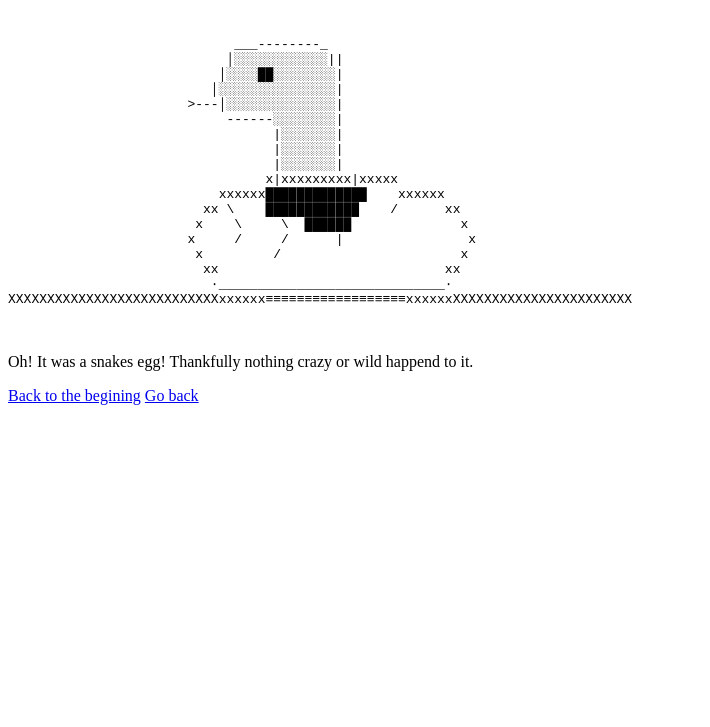
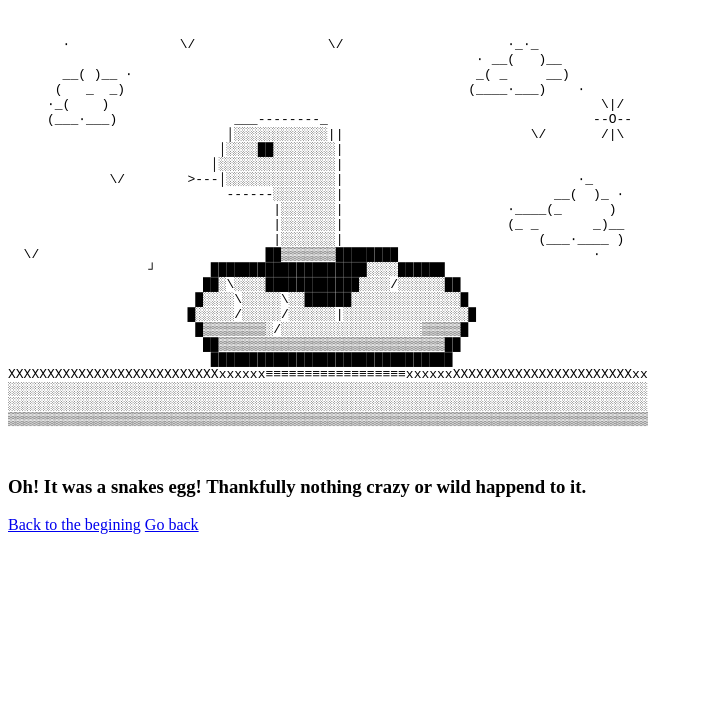
Before and after one commit to Mappel00/mia-appel-interactive-development-2025-fall, a plain HTML site: page ascii-adventure/page-14.html in a window 1280 px wide. Shown: the part 73-800 px from the top of the page, without its empty margins (0-710 px from the left). Drawn offline with Linux system fonts and the light colour scheme.

Commit message:
finished page 14

```diff
--- a/ascii-adventure/page-14.html
+++ b/ascii-adventure/page-14.html
@@ -4,35 +4,43 @@
             <meta charset="utf-8">
         </head>
         <h1>
-            Ending 2
+            Looks like the egg hatched without any trouble.
         </h1>
             <body>
                 <pre>
 
 
-                             ___--------_
-                            │░░░░░░░░░░░░||
+       ∙              \/                 \/                     ∙_∙_
+                                                            ∙ __(   )__
+       __( )__ ∙                                            _( _     __)
+      (   _  _)                                            (____∙___)    ∙
+     ∙_(    )                                                               \|/
+     (___∙___)               ___--------_                                  --O--
+                            │░░░░░░░░░░░░||                        \/       /|\
                            │░░░░██░░░░░░░░|
                           │░░░░░░░░░░░░░░░|
-                       >---│░░░░░░░░░░░░░░|
-                            ------░░░░░░░░|
-                                  |░░░░░░░|
-                                  |░░░░░░░|
-                                  |░░░░░░░|
-                                 x|xxxxxxxxx|xxxxx
-                           xxxxxx█████████████    xxxxxx
-                         xx \    ████████████    /      xx
-                        x    \     \  ██████              x
-                       x     /     /      |                x
-                        x         /                       x
-                         xx                             xx
-                          ∙_____________________________∙
-XXXXXXXXXXXXXXXXXXXXXXXXXXXxxxxxx≡≡≡≡≡≡≡≡≡≡≡≡≡≡≡≡≡≡xxxxxxXXXXXXXXXXXXXXXXXXXXXXX
+             \/        >---│░░░░░░░░░░░░░░|                              ∙_
+                            ------░░░░░░░░|                           __(  )_ ∙
+                                  |░░░░░░░|                     ∙____(_      )
+                                  |░░░░░░░|                     (_ _       _)__
+                                  |░░░░░░░|                         (___∙____ )
+  \/                             ██▒▒▒▒▒▒▒████████                         ∙
+                  ┘       ████████████████████░░░░██████
+                         ██░\░░░░████████████░░░░/░░░░░░██
+                        █░░░░\░░░░░\░░██████░░░░░░░░░░░░░░█
+                       █░░░░░/░░░░░/░░░░░░|░░░░░░░░░░░░░░░░█
+                        █▒▒▒▒▒▒▒▒░/░░░░░░░░░░░░░░░░░░▒▒▒▒▒█
+                         ██▒▒▒▒▒▒▒▒▒▒▒▒▒▒▒▒▒▒▒▒▒▒▒▒▒▒▒▒▒██
+                          ███████████████████████████████
+XXXXXXXXXXXXXXXXXXXXXXXXXXXxxxxxx≡≡≡≡≡≡≡≡≡≡≡≡≡≡≡≡≡≡xxxxxxXXXXXXXXXXXXXXXXXXXXXXXxx
+░░░░░░░░░░░░░░░░░░░░░░░░░░░░░░░░░░░░░░░░░░░░░░░░░░░░░░░░░░░░░░░░░░░░░░░░░░░░░░░░░░
+░░░░░░░░░░░░░░░░░░░░░░░░░░░░░░░░░░░░░░░░░░░░░░░░░░░░░░░░░░░░░░░░░░░░░░░░░░░░░░░░░░
+▒▒▒▒▒▒▒▒▒▒▒▒▒▒▒▒▒▒▒▒▒▒▒▒▒▒▒▒▒▒▒▒▒▒▒▒▒▒▒▒▒▒▒▒▒▒▒▒▒▒▒▒▒▒▒▒▒▒▒▒▒▒▒▒▒▒▒▒▒▒▒▒▒▒▒▒▒▒▒▒▒▒
 
                 </pre>
-                <p>
-                 Oh! It was a snakes egg! Thankfully nothing crazy or wild happend to it.
-                </p>
+                <h3>
+                    Oh! It was a snakes egg! Thankfully nothing crazy or wild happend to it.
+                </h3>
                 <a href="page-1.html">Back to the begining</a>
                 <a href="page-13.html">Go back</a>
             </body>
```
Also changed, not shown: ascii-adventure/page-11.html (+26 -0 lines).
